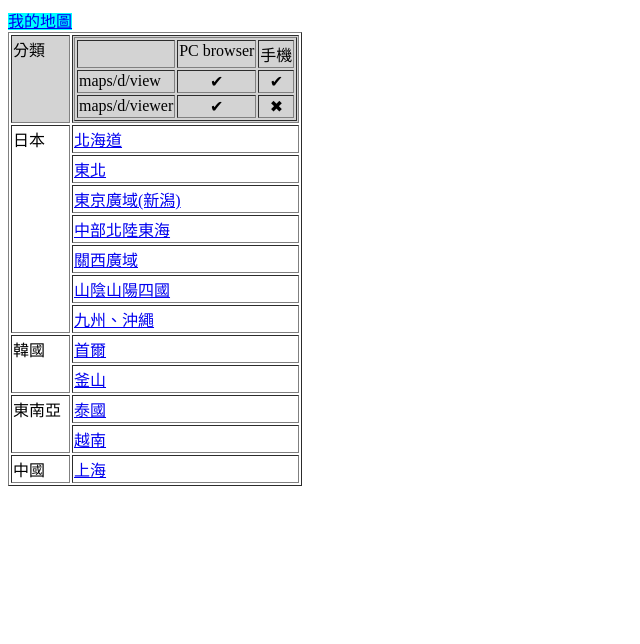
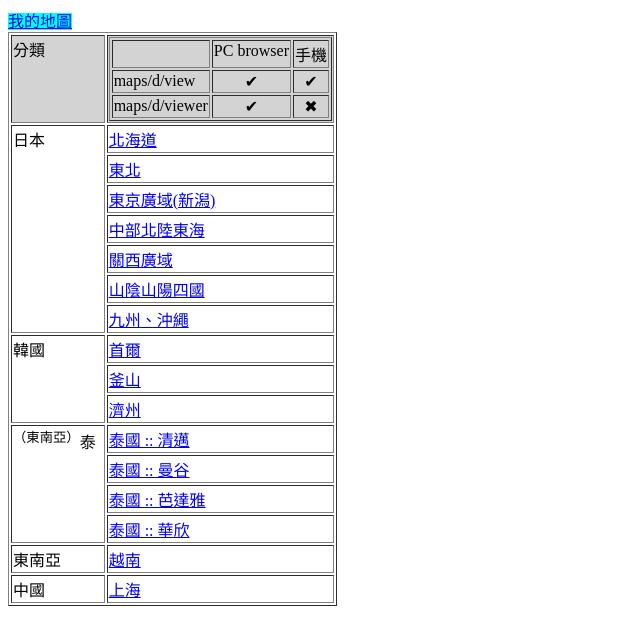
Before and after one commit to boeheimwu/boeheimwu.github.io, a plain HTML site: page mymaps_v.html in a window 1280 px wide. Shown: the whole page, without its empty margins (0-640 px from the left). Drawn offline with Linux system fonts and the light colour scheme.

Commit message:
update view

```diff
--- a/mymaps_v.html
+++ b/mymaps_v.html
@@ -136,7 +136,7 @@
 	      </td>
 	   </tr>
 	   <tr class="align_top">
-	      <td rowspan="2">韓國
+	      <td rowspan="3">韓國
 	      </td>
 	      <td><a href="https://www.google.com/maps/d/view?hl=zh-TW&id=1hw6g-H0u3PSpO3v46GGslgVl3kFjPmc&ll=37.5557824340173%2C126.92422372004741&z=16" target="_blank">首爾</a>
 	      </td>
@@ -145,13 +145,31 @@
 	      <td><a href="https://www.google.com/maps/d/view?hl=zh-TW&id=1hw6g-H0u3PSpO3v46GGslgVl3kFjPmc&ll=35.160358934677184%2C129.05713829874784&z=15" target="_blank">釜山</a>
 	      </td>
 	   </tr>
+	   <tr>
+	      <td><a href="https://www.google.com/maps/d/view?hl=zh-TW&id=1hw6g-H0u3PSpO3v46GGslgVl3kFjPmc&ll=33.48483839883743%2C126.4439431515394&z=12" target="_blank">濟州</a>
+	      </td>
+	   </tr>
 	   <tr class="align_top">
-	      <td class="pr-h" rowspan="2">東南亞
+	      <td class="pr-h" rowspan="4"><sup>（東南亞）</sup>泰
 	      </td>
-	      <td><a href="https://www.google.com/maps/d/view?hl=zh-TW&id=1OxZSSsHkHQkqj42vQQqHmyq35y09SLI" target="_blank">泰國</a>
+	      <td><a href="https://www.google.com/maps/d/view?hl=zh-TW&id=1OxZSSsHkHQkqj42vQQqHmyq35y09SLI&ll=18.787844687294395%2C98.98389917403048&z=15" target="_blank">泰國 :: 清邁</a>
 	      </td>
 	   </tr>
 	   <tr>
+	      <td><a href="https://www.google.com/maps/d/view?hl=zh-TW&id=1OxZSSsHkHQkqj42vQQqHmyq35y09SLI&ll=13.738426448709113%2C100.55793934137817&z=17" target="_blank">泰國 :: 曼谷</a>
+	      </td>
+	   </tr>
+	   <tr>
+	      <td><a href="https://www.google.com/maps/d/view?hl=zh-TW&id=1OxZSSsHkHQkqj42vQQqHmyq35y09SLI&ll=12.942531799439713%2C100.88247303585827&z=15" target="_blank">泰國 :: 芭達雅</a>
+	      </td>
+	   </tr>
+	   <tr>
+	      <td><a href="https://www.google.com/maps/d/view?hl=zh-TW&id=1OxZSSsHkHQkqj42vQQqHmyq35y09SLI&ll=12.558599317175615%2C99.96608711849&z=14" target="_blank">泰國 :: 華欣</a>
+	      </td>
+	   </tr>
+	   <tr>
+	      <td class="pr-h">東南亞
+	      </td>
 	      <td><a href="https://www.google.com/maps/d/view?hl=zh-TW&id=1m-jCv6-pKiJfXgoi_MfWTCYfTW3i93Q" target="_blank">越南</a>
 	      </td>
 	   </tr>
```
